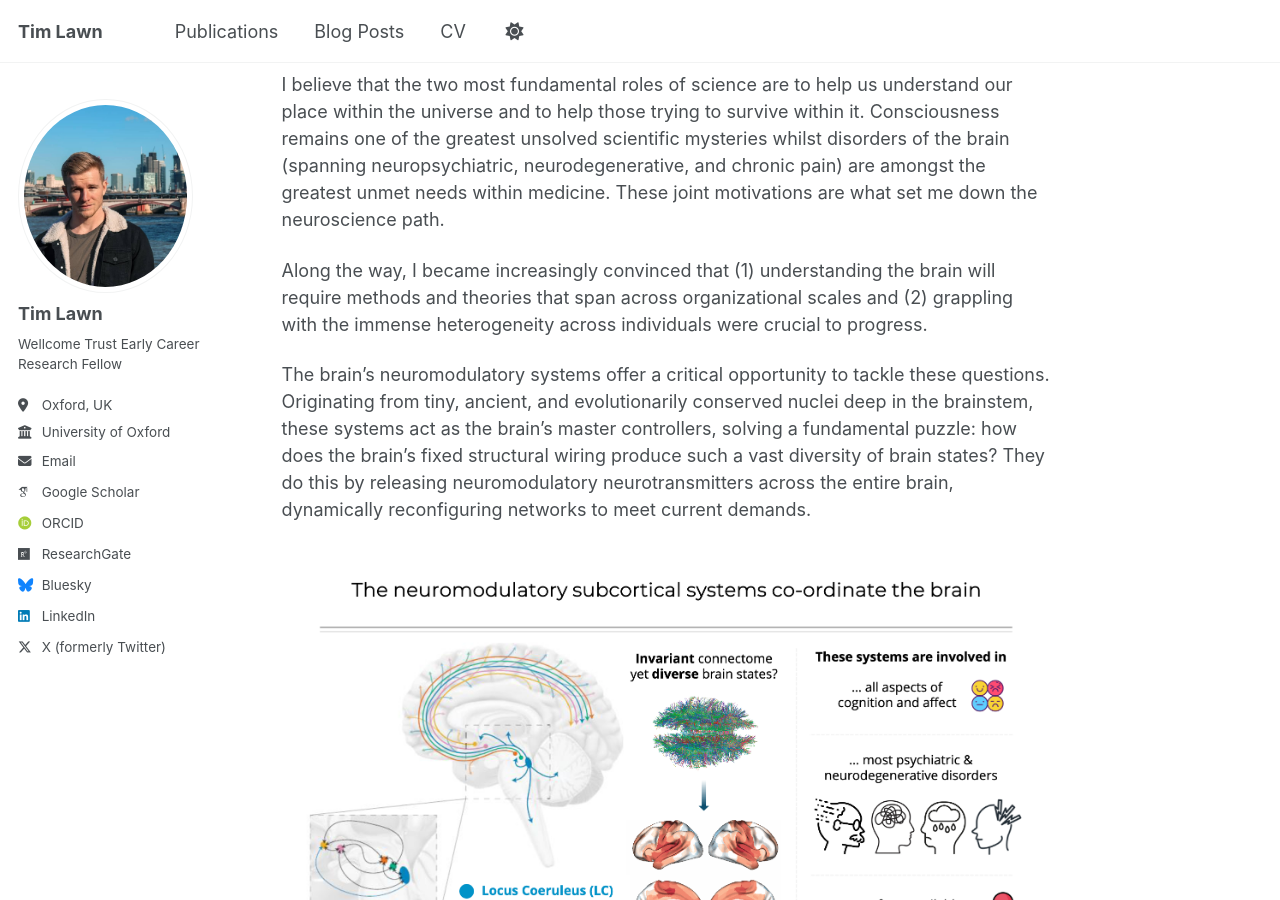
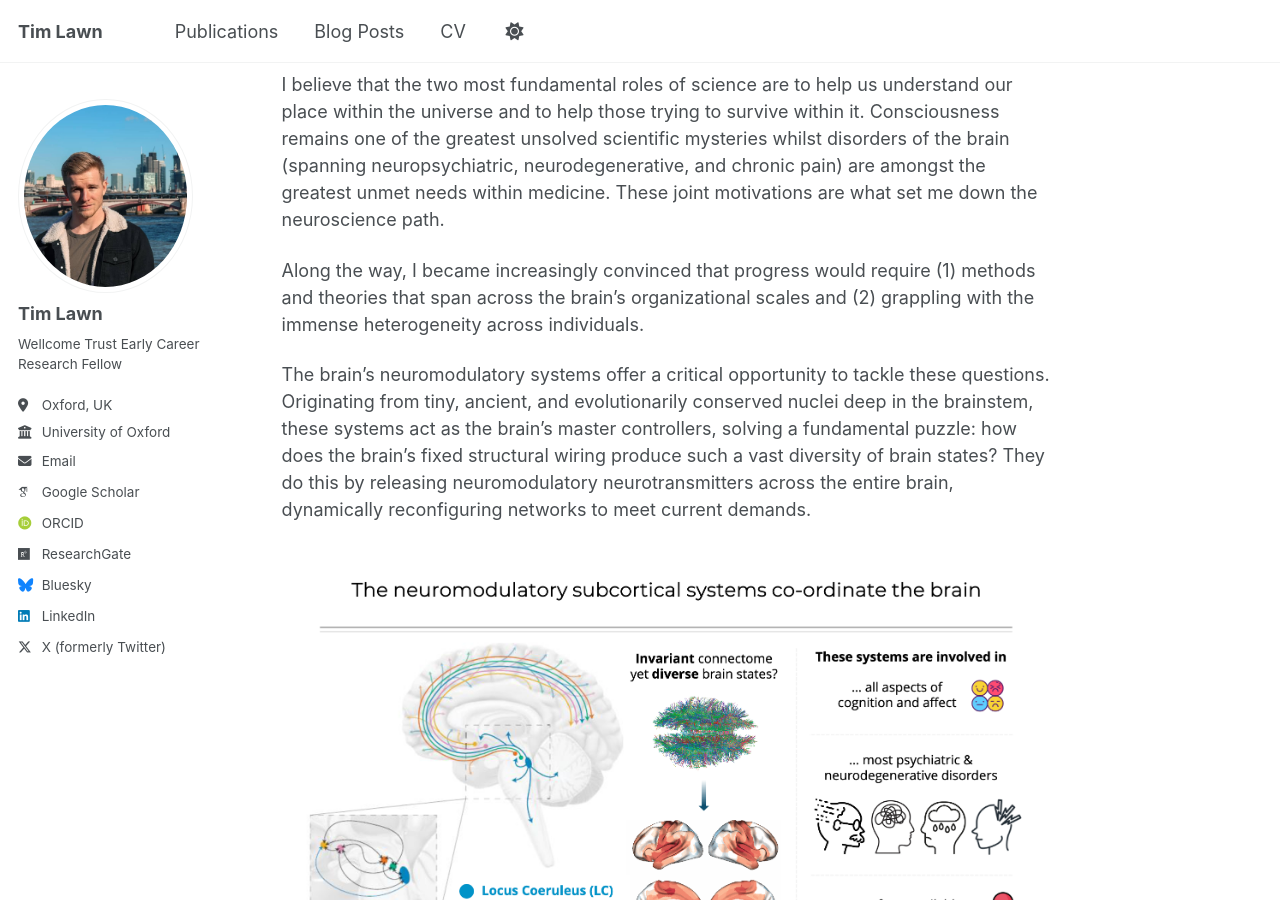
Before and after one commit to timlawn/timlawn.github.io, a Jekyll site: the page built from _pages/about.md, in a window 1280 px wide and 900 px high, scrolled down 763 px. Built offline with Jekyll 4.4.1, drawn with Linux system fonts in a browser that asks for light colours; some web fonts are replaced; a script that is not in the unit is left out.

Commit message:
Refine wording on neuroscience motivations

```diff
--- a/_pages/about.md
+++ b/_pages/about.md
@@ -22,7 +22,7 @@ When not doing neuroscience, thinking about neuroscience, or arguing about neuro
 
 I believe that the two most fundamental roles of science are to help us understand our place within the universe and to help those trying to survive within it. Consciousness remains one of the greatest unsolved scientific mysteries whilst disorders of the brain (spanning neuropsychiatric, neurodegenerative, and chronic pain) are amongst the greatest unmet needs within medicine. These joint motivations are what set me down the neuroscience path.
 
-Along the way, I became increasingly convinced that (1) understanding the brain will require methods and theories that span across organizational scales and (2) grappling with the immense heterogeneity across individuals were crucial to progress.
+Along the way, I became increasingly convinced that progress would require (1) methods and theories that span across the brain's organizational scales and (2) grappling with the immense heterogeneity across individuals.
 
 The brain's neuromodulatory systems offer a critical opportunity to tackle these questions. Originating from tiny, ancient, and evolutionarily conserved nuclei deep in the brainstem, these systems act as the brain's master controllers, solving a fundamental puzzle: how does the brain's fixed structural wiring produce such a vast diversity of brain states? They do this by releasing neuromodulatory neurotransmitters across the entire brain, dynamically reconfiguring networks to meet current demands.
 
```
